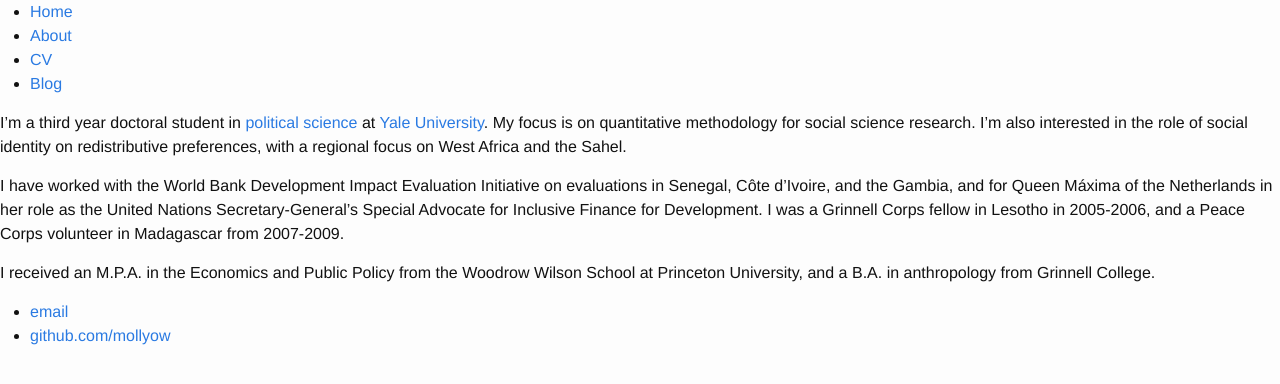
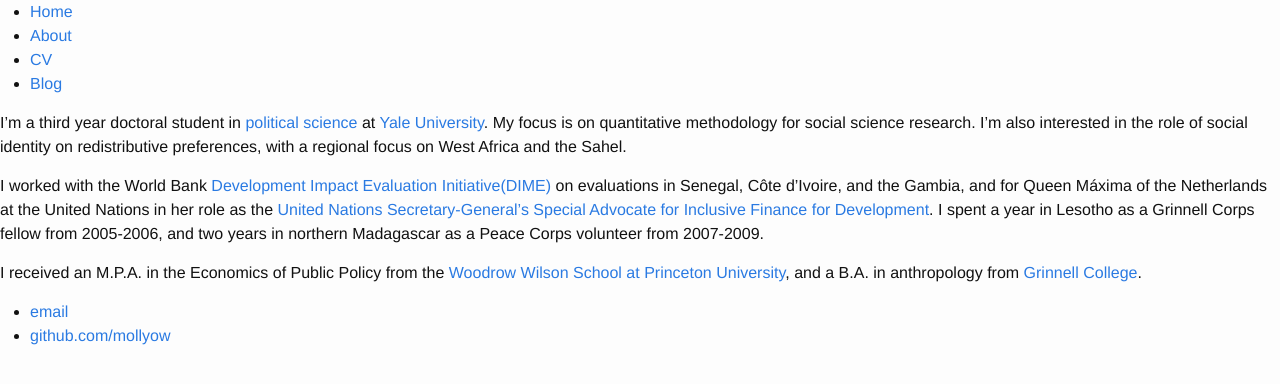
Before and after one commit to mollyow/mollyow.github.io, a Jekyll site: the page built from about/index.markdown, in a window 1280 px wide. Shown: the top 384 px of the page. Built offline with Jekyll 4.4.1, drawn with Linux system fonts in a browser that asks for light colours.

Commit message:
Update index.markdown

```diff
--- a/about/index.markdown
+++ b/about/index.markdown
@@ -7,6 +7,6 @@
 I'm a third year doctoral student in [political science](http://politicalscience.yale.edu/) at [Yale University](http://www.yale.edu/).
 My focus is on quantitative methodology for social science research. I'm also interested in the role of social identity on redistributive preferences, with a regional focus on West Africa and the Sahel.
 
-I have worked with the World Bank Development Impact Evaluation Initiative on evaluations in Senegal, Côte d’Ivoire, and the Gambia, and for Queen Máxima of the Netherlands in her role as the United Nations Secretary-General’s Special Advocate for Inclusive Finance for Development. I was a Grinnell Corps fellow in Lesotho in 2005-2006, and a Peace Corps volunteer in Madagascar from 2007-2009.
+I  worked with the World Bank [Development Impact Evaluation Initiative(DIME)](http://web.worldbank.org/WBSITE/EXTERNAL/EXTDEC/EXTDEVIMPEVAINI/0,,contentMDK:23422972~pagePK:64168445~piPK:64168309~theSitePK:3998212,00.html) on evaluations in Senegal, Côte d’Ivoire, and the Gambia, and for Queen Máxima of the Netherlands at the United Nations in her role as the [United Nations Secretary-General’s Special Advocate for Inclusive Finance for Development](https://www.unsgsa.org/). I spent a year in Lesotho as a Grinnell Corps fellow from 2005-2006, and two years in northern Madagascar as a Peace Corps volunteer from 2007-2009.
 
-I received an M.P.A. in the Economics and Public Policy from the Woodrow Wilson School at Princeton University, and a B.A. in anthropology from Grinnell College.
+I received an M.P.A. in the Economics of Public Policy from the [Woodrow Wilson School at Princeton University](http://wws.princeton.edu/), and a B.A. in anthropology from [Grinnell College](http://www.grinnell.edu).
```
